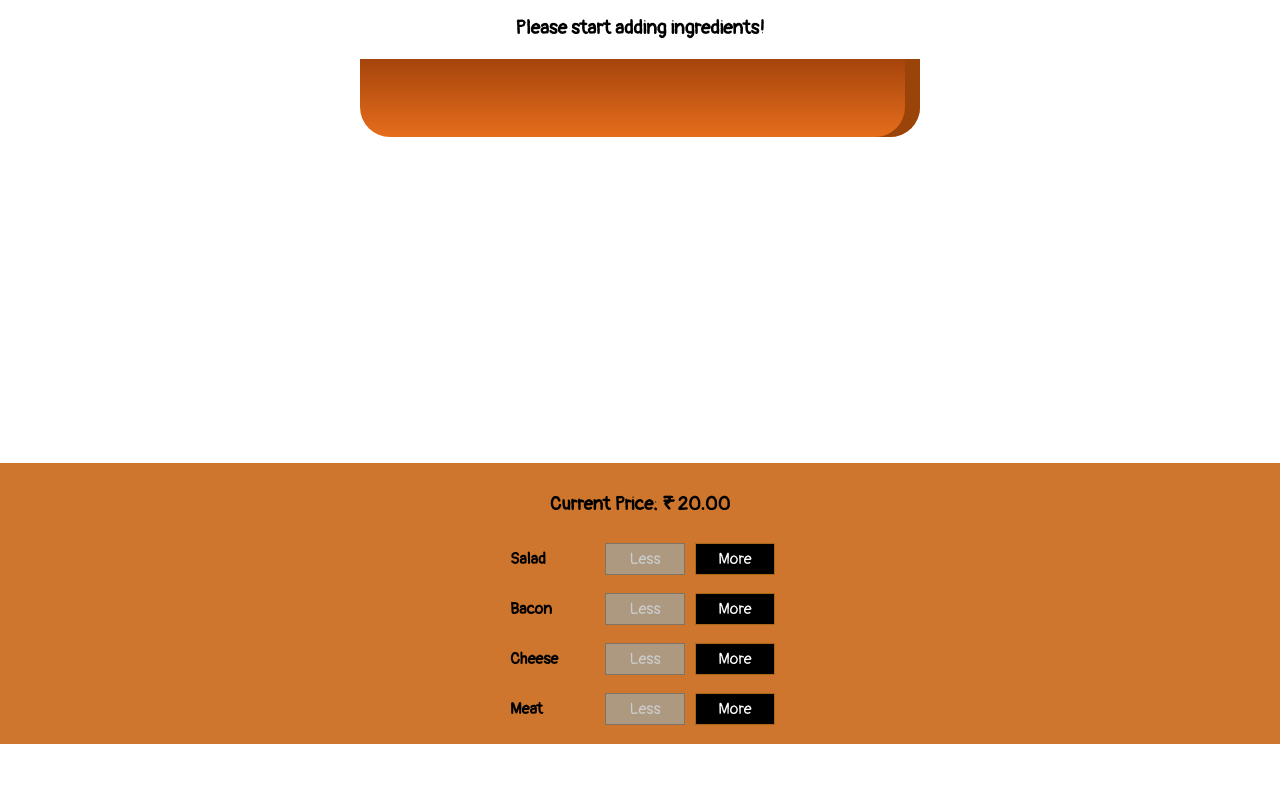
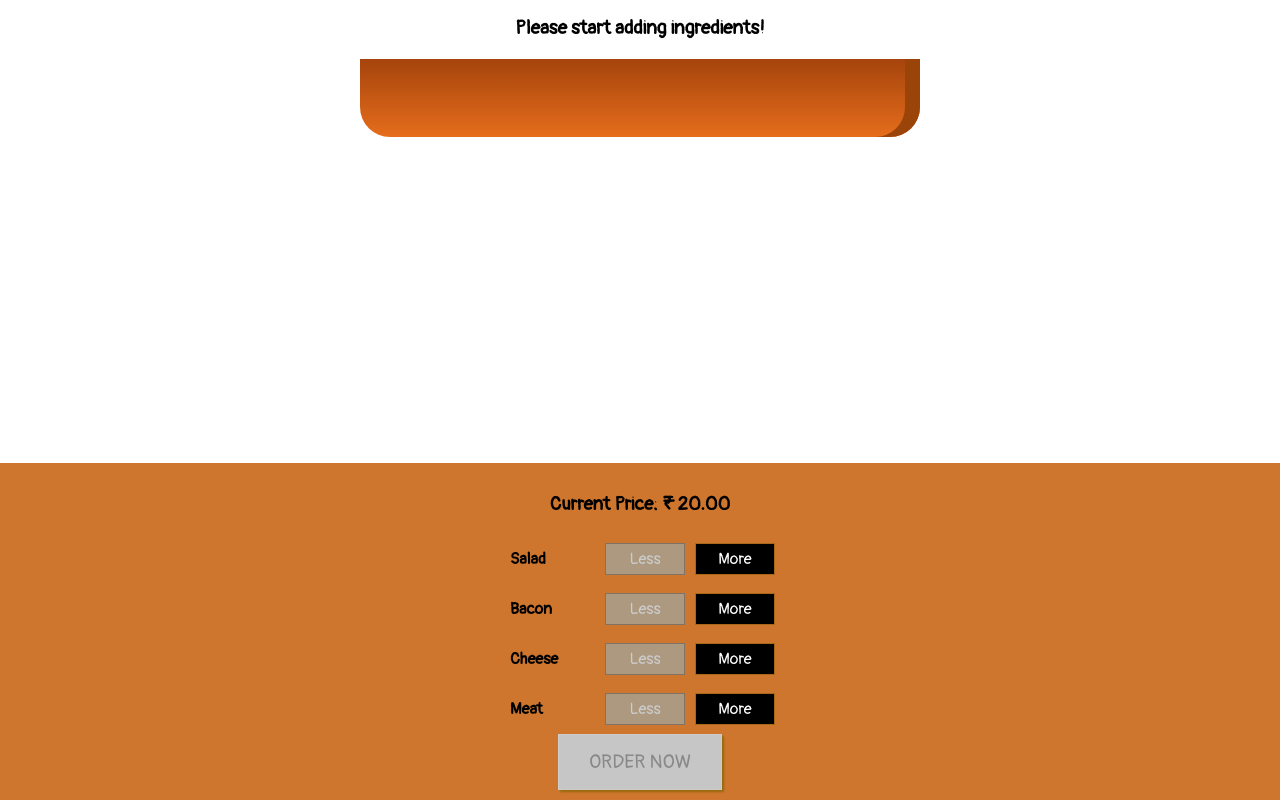
Before and after one commit to meghnavarma0/burger-maker, a React (Create React App) app: page / in a window 1280 px wide. Shown: the part 173-973 px from the top of the page. Before the commit the page ends 917 px from the top, so only its background shows below. Built offline with nearby package versions, Linux system fonts and the light colour scheme.

Commit message:
Order button added

```diff
--- a/src/components/Burger/BuildControls/BuildControls.js
+++ b/src/components/Burger/BuildControls/BuildControls.js
@@ -23,6 +23,9 @@
 				disabled={props.disabled[ctrl.type]}
 			/>
 		))}
+		<button disabled={!props.purchasable} className={classes.OrderButton}>
+			ORDER NOW
+		</button>
 	</div>
 );
 export default buildControls;
--- a/src/components/Burger/BuildControls/BuildControls.module.css
+++ b/src/components/Burger/BuildControls/BuildControls.module.css
@@ -8,3 +8,44 @@
 	margin: auto;
 	padding: 10px 0;
 }
+
+.OrderButton {
+    background-color: #DAD735;
+    outline: none;
+    cursor: pointer;
+    border: 1px solid #966909;
+    color: #966909;
+    font-family: inherit;
+    font-size: 1.2em;
+    padding: 15px 30px;
+    box-shadow: 2px 2px 2px #966909;
+}
+
+.OrderButton:hover, .OrderButton:active {
+    background-color: #A0DB41;
+    border: 1px solid #966909;
+    color: #966909;
+}
+
+.OrderButton:disabled {
+    background-color: #C7C6C6;
+    cursor: not-allowed;
+    border: 1px solid #ccc;
+    color: #888888;
+}
+
+.OrderButton:not(:disabled) {
+    animation: enable 0.3s linear;
+}
+
+@keyframes enable {
+    0% {
+        transform: scale(1);
+    }
+    60% {
+        transform: scale(1.1);
+    }
+    100% {
+        transform: scale(1);
+    }
+}
--- a/src/containers/BurgerBuilder/BurgerBuilder.js
+++ b/src/containers/BurgerBuilder/BurgerBuilder.js
@@ -17,8 +17,14 @@
 			cheese: 0,
 			meat: 0
 		},
-		totalPrice: 20
+		totalPrice: 20,
+		purchasable: false
 	};
+
+	updatePurchaseState(totalPrice) {
+		this.setState({ purchasable: totalPrice > 20 });
+		console.log(this.state.purchasable);
+	}
 
 	addIngredientHandler = type => {
 		const oldCount = this.state.ingredients[type];
@@ -35,6 +41,7 @@
 			ingredients: updatedIngredients,
 			totalPrice: updatedPrice
 		});
+		this.updatePurchaseState(updatedPrice);
 	};
 	removeIngredientHandler = type => {
 		const oldCount = this.state.ingredients[type];
@@ -54,6 +61,7 @@
 			ingredients: updatedIngredients,
 			totalPrice: updatedPrice
 		});
+		this.updatePurchaseState(updatedPrice);
 	};
 	render() {
 		const disabledInfo = {
@@ -70,6 +78,7 @@
 					removeIngredient={this.removeIngredientHandler}
 					disabled={disabledInfo}
 					price={this.state.totalPrice.toFixed(2)}
+					purchasable={this.state.purchasable}
 				/>
 			</Auxiliary>
 		);
```
Also changed, not shown: src/components/UI/Modal/Modal.js (added, +9 -0 lines), src/components/UI/Modal/Modal.module.css (added, +20 -0 lines), src/components/UI/Backdrop/Backdrop.js (added).
